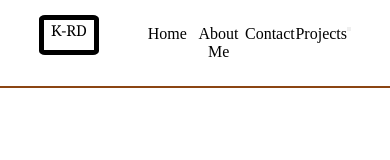
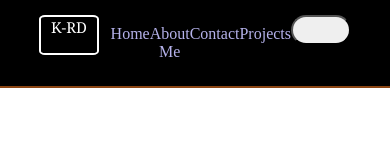
Before and after one commit to K-RD/portfolio-website, a plain HTML site: page index.html in a window 390 px wide. Both pictures are taken after a click on the button 349 px from the left and 29 px from the top of the page. Drawn offline with Linux system fonts and the light colour scheme.

Commit message:
header dark mode completed

```diff
--- a/index.html
+++ b/index.html
@@ -8,7 +8,7 @@
 </head>
 <body>
     <!-- header section  -->
-    <header class="header ">
+    <header class="header">             <!-- header-dark class is for dark mode header -->
         <div class="header-container container">
             <div class="logo-container">
                 <div class="logo-boundary"><span class="logo-word">K-RD</span></div>
@@ -19,9 +19,11 @@
                 <li class="nav-item nav-item3">Contact</li>
                 <li class="nav-item nav-item4">Projects</li>
             </ul>
-            <div class="mode"><button class="toggle-mode"></button></div>
+            <div class="mode"><button class="toggle-mode-btn" onclick="toggleMode();" ></button></div>
         </div>
     </header>
 
+
+    <script src="script.js"></script>
 </body>
 </html>
--- /dev/null
+++ b/script.js
@@ -0,0 +1,10 @@
+//Toggle dark mode
+function toggleMode() {
+    //Header
+    let head=document.getElementsByTagName('header');
+    if (head[0].classList.contains("header-dark")) {
+        head[0].classList.remove("header-dark");
+    } else {
+        head[0].classList.add("header-dark");
+    }
+}
--- a/style.css
+++ b/style.css
@@ -43,11 +43,16 @@ ul>li{
     padding: 10px 0;
 }
 ul>li:hover{
+    cursor: pointer;
     color: rgb(79, 70, 229);
-    /* background: rgb(162, 159, 226); */
+    background: rgba(59, 73, 223, 0.1);
+    border-radius: 10px;
+    transition-duration: 500ms;
+    text-decoration: underline;
 }
 .logo-boundary{
-    border: 5px solid #000;
+    border: 2px solid #000;
+    background: #000;
     border-radius: 10%;
     display: block;
     width: 60px;
@@ -55,5 +60,38 @@ ul>li:hover{
 }
 .logo-word{
     font-family: Cambria, Cochin, Georgia, Times, 'Times New Roman', serif;
+    color: #fff;
     font-size: 15px;
 }
+.mode{
+    flex: 0.5;
+}
+.toggle-mode-btn{
+    display: block;
+    margin: 0 auto;
+    height: 30px;
+    width: 60px;
+    border-radius: 20px;
+}
+/******************************************************/
+/* Header dark mode styling                           */
+/******************************************************/
+
+.header-dark{
+    background: #000;
+    color: aliceblue;
+}
+.header-dark .logo-boundary{
+    border: 2px solid #fff;
+}
+.header-dark ul>li{
+    color: rgb(181, 178, 235);
+}
+.header-dark ul>li:hover{
+    cursor: pointer;
+    text-decoration: underline;
+    color: #fff;
+    background: rgb(79,70,229);
+    border-radius: 10px;
+    transition-duration: 500ms;
+}
```
